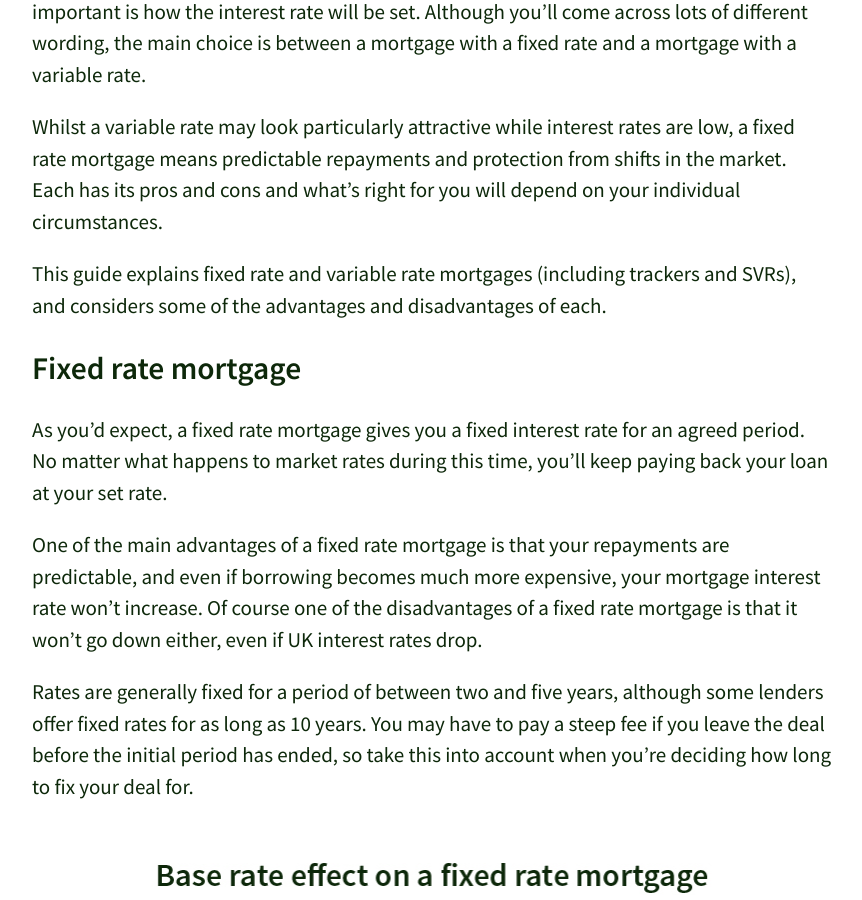
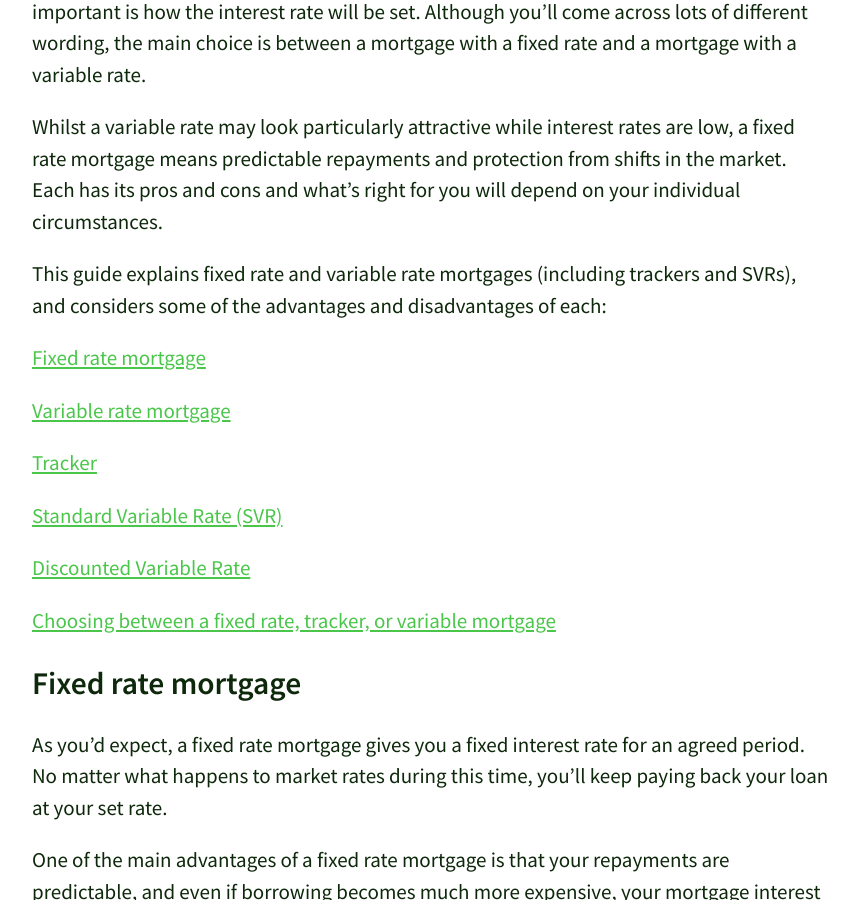
Before and after one commit to olitrussle/blog, a Jekyll site: the page built from _posts/2017-04-13-fixed-tracker-and-variable-rates-explained.md, in a window 1280 px wide and 900 px high, scrolled down 1157 px. Shown: the whole window, without its empty margins (208-1070 px from the left). Built offline with Jekyll 4.4.1, drawn with Linux system fonts in a browser that asks for light colours; comment, search, counter and statistics services are not loaded; some of the changed text lies outside the part shown.

Commit message:
Updated 2017-04-13-fixed-tracker-and-variable-rates-explained.md

```diff
--- a/_posts/2017-04-13-fixed-tracker-and-variable-rates-explained.md
+++ b/_posts/2017-04-13-fixed-tracker-and-variable-rates-explained.md
@@ -19,7 +19,19 @@ When you take out a mortgage you have several choices to make, and one of the mo
 
 Whilst a variable rate may look particularly attractive while interest rates are low, a fixed rate mortgage means predictable repayments and protection from shifts in the market. Each has its pros and cons and what’s right for you will depend on your individual circumstances.
 
-This guide explains fixed rate and variable rate mortgages (including trackers and SVRs), and considers some of the advantages and disadvantages of each.
+This guide explains fixed rate and variable rate mortgages (including trackers and SVRs), and considers some of the advantages and disadvantages of each:
+
+[Fixed rate mortgage](#fixed-rate-mortgage)
+
+[Variable rate mortgage](#variable-rate-mortgage)
+
+[Tracker](#tracker)
+
+[Standard Variable Rate (SVR)](#standard-variable-rate-(svr))
+
+[Discounted Variable Rate](#discounted-variable-rate)
+
+[Choosing between a fixed rate, tracker, or variable mortgage](#choosing-between-a-fixed-rate,-variable,-or-tracker-mortgage)
 
 ## Fixed rate mortgage
 As you’d expect, a fixed rate mortgage gives you a fixed interest rate for an agreed period. No matter what happens to market rates during this time, you’ll keep paying back your loan at your set rate.
@@ -58,7 +70,7 @@ In general, you’ll get this discounted rate for a fixed period (two or three y
 
 ![DVR mortgage]({{site.baseurl}}/images/post_images/DVR.jpg)
 
-## Choosing between a fixed rate, variable or tracker mortgage
+## Choosing between a fixed rate, variable, or tracker mortgage
 It’s very difficult to predict which type of mortgage will be cheaper over time, as this depends on your individual circumstances and the deals you’re offered as well as the broader financial environment.
 
 If you expect interest rates to go up in the near future, a fixed rate mortgage may be more appealing, while a variable rate mortgage may look like a better option if you expect rates to stay low or fall. However, it’s impossible to know exactly how the markets will move in the future.
```
